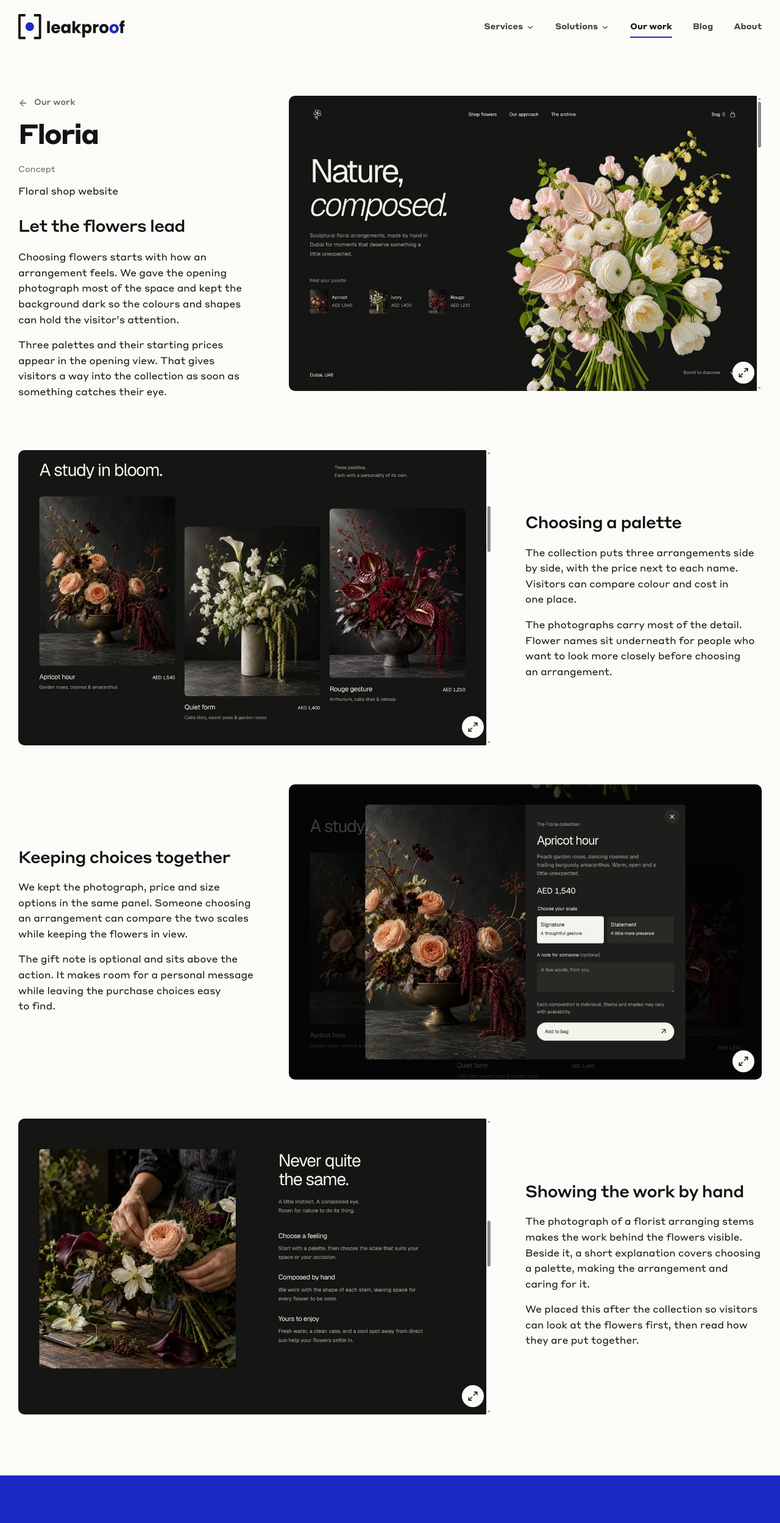
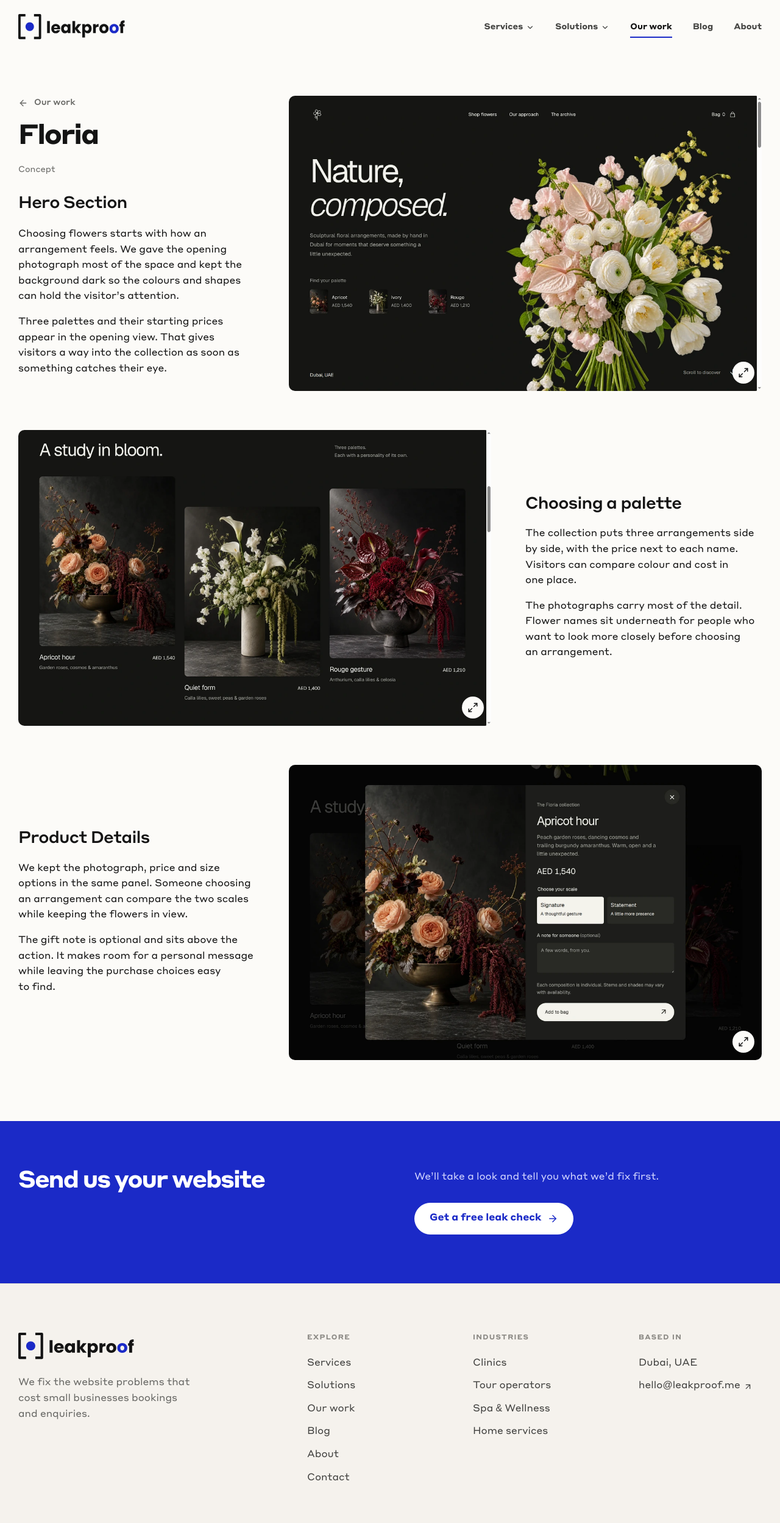
Before and after one commit to AdiKsOnDev/leakproof, a React (Vite) app: page /work/floria in a window 1280 px wide. Shown: the top 2497 px of the page at 61% size. Built offline with nearby package versions, Linux system fonts and the light colour scheme.

Commit message:
refactor(case-study): simplify Floria section titles and drop service li
- Rename Floria screenshot titles to generic labels
- Remove "approach" screenshot entry
- Remove service subtitle from case study header

```diff
--- a/src/data/projects.ts
+++ b/src/data/projects.ts
@@ -75,7 +75,7 @@ export const projects: Project[] = [
         alt: 'Floria homepage with a large pale floral arrangement on a dark background, beside three palettes and their prices.',
         width: 1280,
         height: 799,
-        title: 'Let the flowers lead',
+        title: 'Hero Section',
         description: 'Choosing flowers starts with how an arrangement feels. We gave the opening photograph most of the space and kept the background dark so the colours and shapes can hold the visitor’s attention.',
         details: 'Three palettes and their starting prices appear in the opening view. That gives visitors a way into the collection as soon as something catches their eye.',
       },
@@ -93,18 +93,9 @@ export const projects: Project[] = [
         alt: 'Floria arrangement panel with a large bouquet photograph, price, two size options, optional gift note and Add to bag button.',
         width: 1280,
         height: 799,
-        title: 'Keeping choices together',
+        title: 'Product Details',
         description: 'We kept the photograph, price and size options in the same panel. Someone choosing an arrangement can compare the two scales while keeping the flowers in view.',
         details: 'The gift note is optional and sits above the action. It makes room for a personal message while leaving the purchase choices easy to find.',
-      },
-      {
-        src: '/images/projects/floria/approach.webp',
-        alt: 'Floria approach section pairing a photograph of a florist’s hands with an explanation of choosing, composing and caring for flowers.',
-        width: 1280,
-        height: 799,
-        title: 'Showing the work by hand',
-        description: 'The photograph of a florist arranging stems makes the work behind the flowers visible. Beside it, a short explanation covers choosing a palette, making the arrangement and caring for it.',
-        details: 'We placed this after the collection so visitors can look at the flowers first, then read how they are put together.',
       },
     ],
   },
--- a/src/pages/CaseStudyPage.tsx
+++ b/src/pages/CaseStudyPage.tsx
@@ -25,7 +25,6 @@ export function CaseStudyPage() {
                   <Link className="project-back" to="/work"><ArrowLeft size={16} aria-hidden="true" />Our work</Link>
                   <h1>{project.name}</h1>
                   {project.kind === 'concept' && <p className="project-kind">Concept</p>}
-                  <p className="case-heading__service">{project.service}</p>
                   {project.overview && <p className="case-heading__summary">{project.overview}</p>}
                   <ProjectWebsite project={project} />
                 </header>
```
